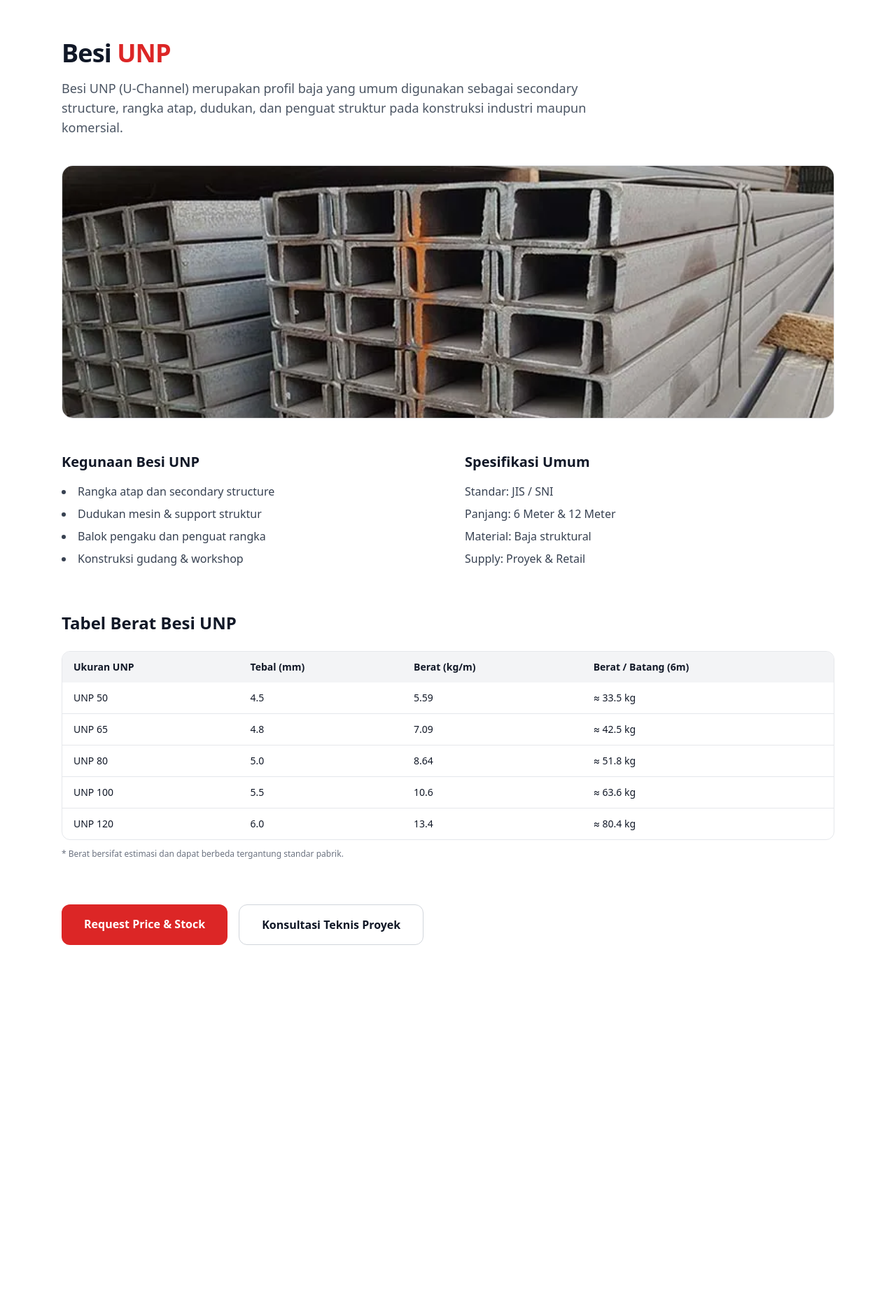
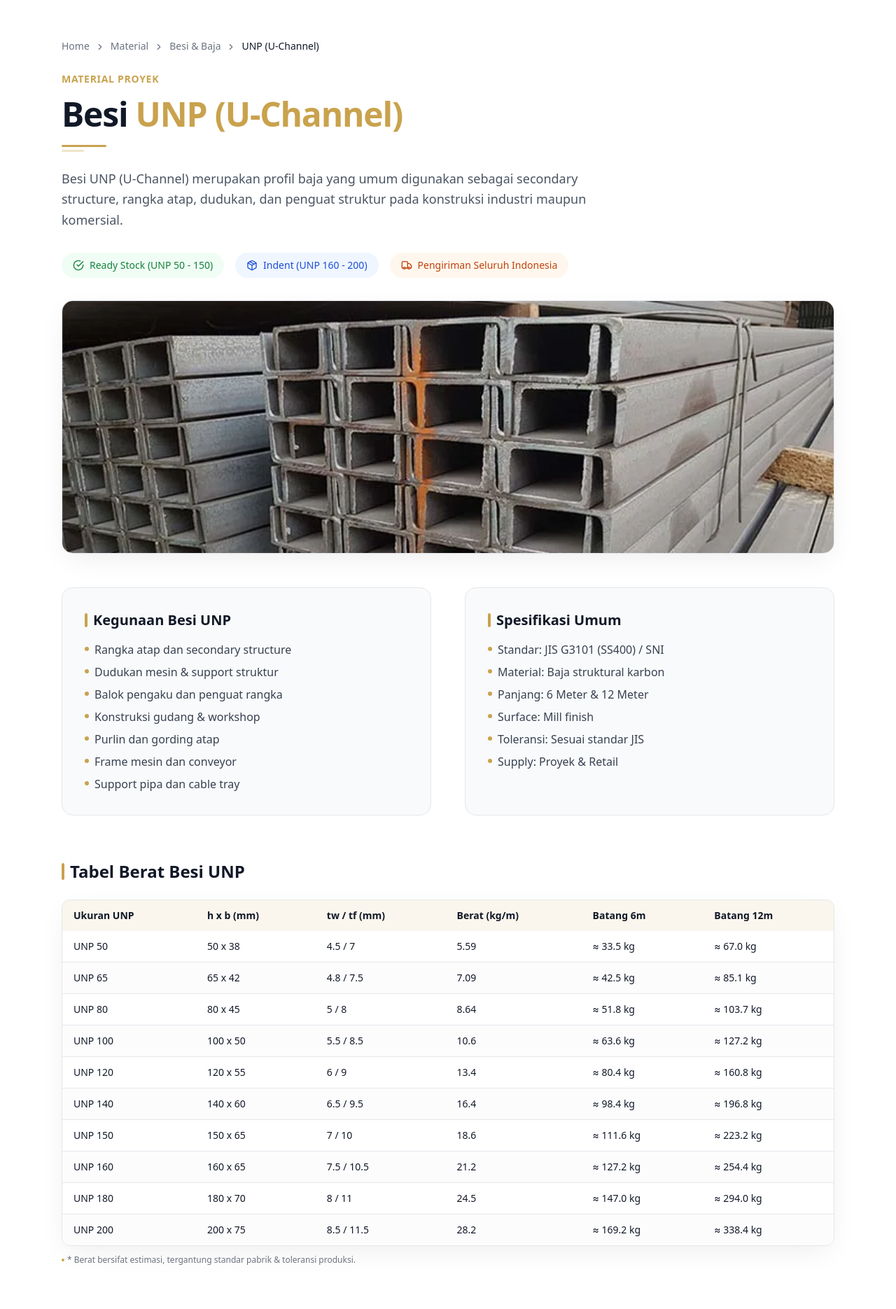
Before and after one commit to herlan-syihabudin/PT.-MANGGALA-PUTRA-PERSADA, a Next.js app: page /material/besi/unp in a window 1280 px wide. Shown: the part 40-1910 px from the top of the page at 70% size. Before the commit the page ends 1486 px from the top, so only its background shows below. Built offline with nearby package versions, Linux system fonts and the light colour scheme.

Commit message:
Update page.tsx

```diff
--- a/app/material/besi/unp/page.tsx
+++ b/app/material/besi/unp/page.tsx
@@ -1,130 +1,281 @@
+import Image from "next/image"
 import Link from "next/link"
+import { ChevronRight, Phone, Package, Truck, CheckCircle, Ruler, Gauge } from "lucide-react"
+import type { Metadata } from "next"
+
+export const metadata: Metadata = {
+  title: "Besi UNP (U-Channel) | Harga & Tabel Berat | Supplier Baja | MPP Engineering",
+  description: "Supplier besi UNP (U-Channel) untuk secondary structure, rangka atap, purlin, dan support struktur. Tersedia ukuran 50-200, panjang 6m & 12m, SNI/JIS. Request harga & stok.",
+  keywords: "besi UNP, U-Channel, kanal U, profil UNP, secondary structure, rangka atap, gording, purlin, supplier UNP jakarta",
+  openGraph: {
+    title: "Besi UNP (U-Channel) | MPP Engineering",
+    description: "Profil baja untuk secondary structure dan rangka. Tabel berat lengkap.",
+    images: ["/images/og-unp.jpg"],
+  },
+  alternates: {
+    canonical: "https://mppindo.com/material/besi/unp",
+  },
+}
 
 export default function UNPPage() {
+  // Data tabel lebih lengkap (dengan dimensi)
+  const unpData = [
+    { ukuran: "UNP 50", h: 50, b: 38, tw: 4.5, tf: 7.0, beratPerM: "5.59", berat6m: "≈ 33.5 kg", berat12m: "≈ 67.0 kg" },
+    { ukuran: "UNP 65", h: 65, b: 42, tw: 4.8, tf: 7.5, beratPerM: "7.09", berat6m: "≈ 42.5 kg", berat12m: "≈ 85.1 kg" },
+    { ukuran: "UNP 80", h: 80, b: 45, tw: 5.0, tf: 8.0, beratPerM: "8.64", berat6m: "≈ 51.8 kg", berat12m: "≈ 103.7 kg" },
+    { ukuran: "UNP 100", h: 100, b: 50, tw: 5.5, tf: 8.5, beratPerM: "10.6", berat6m: "≈ 63.6 kg", berat12m: "≈ 127.2 kg" },
+    { ukuran: "UNP 120", h: 120, b: 55, tw: 6.0, tf: 9.0, beratPerM: "13.4", berat6m: "≈ 80.4 kg", berat12m: "≈ 160.8 kg" },
+    { ukuran: "UNP 140", h: 140, b: 60, tw: 6.5, tf: 9.5, beratPerM: "16.4", berat6m: "≈ 98.4 kg", berat12m: "≈ 196.8 kg" },
+    { ukuran: "UNP 150", h: 150, b: 65, tw: 7.0, tf: 10.0, beratPerM: "18.6", berat6m: "≈ 111.6 kg", berat12m: "≈ 223.2 kg" },
+    { ukuran: "UNP 160", h: 160, b: 65, tw: 7.5, tf: 10.5, beratPerM: "21.2", berat6m: "≈ 127.2 kg", berat12m: "≈ 254.4 kg" },
+    { ukuran: "UNP 180", h: 180, b: 70, tw: 8.0, tf: 11.0, beratPerM: "24.5", berat6m: "≈ 147.0 kg", berat12m: "≈ 294.0 kg" },
+    { ukuran: "UNP 200", h: 200, b: 75, tw: 8.5, tf: 11.5, beratPerM: "28.2", berat6m: "≈ 169.2 kg", berat12m: "≈ 338.4 kg" },
+  ]
+
   return (
     <section className="py-24 bg-white">
       <div className="max-w-6xl mx-auto px-6">
 
-        {/* HEADER */}
-        <h1 className="text-4xl font-extrabold tracking-tight text-gray-900 mb-4">
-          Besi <span className="text-red-600">UNP</span>
+        {/* ===== BREADCRUMB ===== */}
+        <div className="mb-6 text-sm text-gray-500">
+          <Link href="/" className="hover:text-gold transition">Home</Link>
+          <ChevronRight size={14} className="inline mx-2" />
+          <Link href="/material" className="hover:text-gold transition">Material</Link>
+          <ChevronRight size={14} className="inline mx-2" />
+          <Link href="/material/besi" className="hover:text-gold transition">Besi & Baja</Link>
+          <ChevronRight size={14} className="inline mx-2" />
+          <span className="text-gray-900 font-medium">UNP (U-Channel)</span>
+        </div>
+
+        {/* ===== HEADER ===== */}
+        <div className="max-w-3xl mb-8">
+          <span className="inline-block mb-4 text-sm font-semibold text-gold tracking-wider uppercase">
+            Material Proyek
+          </span>
+
+          <h1 className="text-4xl md:text-5xl font-extrabold tracking-tight text-gray-900">
+            Besi <span className="text-gold">UNP (U-Channel)</span>
           </h1>
 
-        <p className="text-lg text-gray-600 max-w-3xl mb-10">
+          <div className="relative mt-5 mb-6">
+            <div className="h-[3px] w-16 bg-gold rounded-full" />
+            <div className="h-[3px] w-8 bg-gold/30 rounded-full mt-1" />
+          </div>
+
+          <p className="text-lg text-gray-600 leading-relaxed">
             Besi UNP (U-Channel) merupakan profil baja yang umum digunakan
             sebagai secondary structure, rangka atap, dudukan, dan penguat
             struktur pada konstruksi industri maupun komersial.
           </p>
+        </div>
 
-        {/* IMAGE */}
-        <div className="mb-12 rounded-2xl overflow-hidden border">
-          <img
+        {/* ===== STOCK STATUS ===== */}
+        <div className="flex flex-wrap gap-4 mb-8">
+          <div className="flex items-center gap-2 bg-green-50 text-green-700 px-4 py-2 rounded-full text-sm">
+            <CheckCircle size={16} />
+            <span>Ready Stock (UNP 50 - 150)</span>
+          </div>
+          <div className="flex items-center gap-2 bg-blue-50 text-blue-700 px-4 py-2 rounded-full text-sm">
+            <Package size={16} />
+            <span>Indent (UNP 160 - 200)</span>
+          </div>
+          <div className="flex items-center gap-2 bg-orange-50 text-orange-700 px-4 py-2 rounded-full text-sm">
+            <Truck size={16} />
+            <span>Pengiriman Seluruh Indonesia</span>
+          </div>
+        </div>
+
+        {/* ===== IMAGE ===== */}
+        <div className="mb-12 rounded-2xl overflow-hidden border border-gray-200 shadow-soft">
+          <Image
             src="/material/besi/unp.jpg"
-            alt="Besi UNP"
+            alt="Besi UNP (U-Channel) untuk secondary structure dan rangka atap"
+            width={1200}
+            height={360}
             className="w-full h-[360px] object-cover"
+            priority
           />
         </div>
 
-        {/* DESCRIPTION */}
+        {/* ===== INFO GRID ===== */}
         <div className="grid md:grid-cols-2 gap-12 mb-16">
-          <div>
-            <h2 className="text-xl font-bold mb-4">
+          <div className="bg-gray-50 border border-gray-200 rounded-2xl p-8">
+            <h2 className="text-xl font-bold mb-4 flex items-center gap-2">
+              <span className="w-1 h-5 bg-gold rounded-full" />
               Kegunaan Besi UNP
             </h2>
-            <ul className="list-disc list-inside text-gray-700 space-y-2">
-              <li>Rangka atap dan secondary structure</li>
-              <li>Dudukan mesin & support struktur</li>
-              <li>Balok pengaku dan penguat rangka</li>
-              <li>Konstruksi gudang & workshop</li>
+            <ul className="space-y-2 text-gray-700">
+              {[
+                "Rangka atap dan secondary structure",
+                "Dudukan mesin & support struktur",
+                "Balok pengaku dan penguat rangka",
+                "Konstruksi gudang & workshop",
+                "Purlin dan gording atap",
+                "Frame mesin dan conveyor",
+                "Support pipa dan cable tray",
+              ].map((item, i) => (
+                <li key={i} className="flex items-start gap-2">
+                  <span className="w-1.5 h-1.5 bg-gold rounded-full mt-2" />
+                  <span>{item}</span>
+                </li>
+              ))}
             </ul>
           </div>
 
-          <div>
-            <h2 className="text-xl font-bold mb-4">
+          <div className="bg-gray-50 border border-gray-200 rounded-2xl p-8">
+            <h2 className="text-xl font-bold mb-4 flex items-center gap-2">
+              <span className="w-1 h-5 bg-gold rounded-full" />
               Spesifikasi Umum
             </h2>
-            <ul className="text-gray-700 space-y-2">
-              <li>Standar: JIS / SNI</li>
-              <li>Panjang: 6 Meter & 12 Meter</li>
-              <li>Material: Baja struktural</li>
-              <li>Supply: Proyek & Retail</li>
+            <ul className="space-y-2 text-gray-700">
+              {[
+                "Standar: JIS G3101 (SS400) / SNI",
+                "Material: Baja struktural karbon",
+                "Panjang: 6 Meter & 12 Meter",
+                "Surface: Mill finish",
+                "Toleransi: Sesuai standar JIS",
+                "Supply: Proyek & Retail",
+              ].map((item, i) => (
+                <li key={i} className="flex items-start gap-2">
+                  <span className="w-1.5 h-1.5 bg-gold rounded-full mt-2" />
+                  <span>{item}</span>
+                </li>
+              ))}
             </ul>
           </div>
         </div>
 
-        {/* WEIGHT TABLE */}
+        {/* ===== WEIGHT TABLE ===== */}
         <div className="mb-16">
-          <h2 className="text-2xl font-bold mb-6">
+          <h2 className="text-2xl font-bold mb-6 flex items-center gap-2">
+            <span className="w-1 h-6 bg-gold rounded-full" />
             Tabel Berat Besi UNP
           </h2>
 
-          <div className="overflow-x-auto border rounded-xl">
+          <div className="overflow-x-auto border border-gray-200 rounded-xl shadow-soft">
             <table className="w-full text-sm">
-              <thead className="bg-gray-100 text-gray-900">
+              <thead className="bg-gold/10 text-gray-900">
                 <tr>
-                  <th className="px-4 py-3 text-left">Ukuran UNP</th>
-                  <th className="px-4 py-3 text-left">Tebal (mm)</th>
-                  <th className="px-4 py-3 text-left">Berat (kg/m)</th>
-                  <th className="px-4 py-3 text-left">Berat / Batang (6m)</th>
+                  <th className="px-4 py-3 text-left font-semibold">Ukuran UNP</th>
+                  <th className="px-4 py-3 text-left font-semibold">h x b (mm)</th>
+                  <th className="px-4 py-3 text-left font-semibold">tw / tf (mm)</th>
+                  <th className="px-4 py-3 text-left font-semibold">Berat (kg/m)</th>
+                  <th className="px-4 py-3 text-left font-semibold">Batang 6m</th>
+                  <th className="px-4 py-3 text-left font-semibold">Batang 12m</th>
                 </tr>
               </thead>
               <tbody className="divide-y">
-                <tr>
-                  <td className="px-4 py-3">UNP 50</td>
-                  <td className="px-4 py-3">4.5</td>
-                  <td className="px-4 py-3">5.59</td>
-                  <td className="px-4 py-3">≈ 33.5 kg</td>
+                {unpData.map((row, i) => (
+                  <tr key={i} className="hover:bg-gray-50 transition even:bg-gray-50/50">
+                    <td className="px-4 py-3 font-medium">{row.ukuran}</td>
+                    <td className="px-4 py-3">{row.h} x {row.b}</td>
+                    <td className="px-4 py-3">{row.tw} / {row.tf}</td>
+                    <td className="px-4 py-3">{row.beratPerM}</td>
+                    <td className="px-4 py-3">{row.berat6m}</td>
+                    <td className="px-4 py-3">{row.berat12m}</td>
                   </tr>
-                <tr>
-                  <td className="px-4 py-3">UNP 65</td>
-                  <td className="px-4 py-3">4.8</td>
-                  <td className="px-4 py-3">7.09</td>
-                  <td className="px-4 py-3">≈ 42.5 kg</td>
-                </tr>
-                <tr>
-                  <td className="px-4 py-3">UNP 80</td>
-                  <td className="px-4 py-3">5.0</td>
-                  <td className="px-4 py-3">8.64</td>
-                  <td className="px-4 py-3">≈ 51.8 kg</td>
-                </tr>
-                <tr>
-                  <td className="px-4 py-3">UNP 100</td>
-                  <td className="px-4 py-3">5.5</td>
-                  <td className="px-4 py-3">10.6</td>
-                  <td className="px-4 py-3">≈ 63.6 kg</td>
-                </tr>
-                <tr>
-                  <td className="px-4 py-3">UNP 120</td>
-                  <td className="px-4 py-3">6.0</td>
-                  <td className="px-4 py-3">13.4</td>
-                  <td className="px-4 py-3">≈ 80.4 kg</td>
-                </tr>
+                ))}
               </tbody>
             </table>
           </div>
 
-          <p className="text-xs text-gray-500 mt-3">
-            * Berat bersifat estimasi dan dapat berbeda tergantung standar pabrik.
+          <p className="text-xs text-gray-500 mt-3 flex items-center gap-1">
+            <span className="w-1 h-1 bg-gold rounded-full" />
+            * Berat bersifat estimasi, tergantung standar pabrik & toleransi produksi.
           </p>
         </div>
 
-        {/* CTA */}
+        {/* ===== TECHNICAL INFO ===== */}
+        <div className="mb-16 bg-blue-50 border border-blue-200 rounded-2xl p-6">
+          <div className="flex items-start gap-3">
+            <Gauge size={24} className="text-blue-600 flex-shrink-0" />
+            <div>
+              <h3 className="font-semibold text-gray-900 mb-2">Info Teknis</h3>
+              <p className="text-sm text-gray-700">
+                Besi UNP (U-Channel) memiliki kekuatan yang baik untuk aplikasi secondary structure.
+                Profil ini lebih ringan dari WF/H-Beam namun cukup kaku untuk purlin, gording,
+                dan support struktur. Tersedia dalam dua panjang (6m dan 12m) untuk fleksibilitas proyek.
+              </p>
+            </div>
+          </div>
+        </div>
+
+        {/* ===== RELATED PRODUCTS ===== */}
+        <div className="mb-16">
+          <h2 className="text-2xl font-bold mb-6 flex items-center gap-2">
+            <span className="w-1 h-6 bg-gold rounded-full" />
+            Material Terkait
+          </h2>
+
+          <div className="grid md:grid-cols-3 gap-6">
+            {[
+              { name: "Besi WF", slug: "wf", desc: "Balok dan kolom struktur utama" },
+              { name: "Besi H-Beam", slug: "h-beam", desc: "Struktur utama bangunan industri" },
+              { name: "Pipa Baja", slug: "pipa-baja", desc: "Struktur & mechanical support" },
+            ].map((item) => (
+              <Link
+                key={item.slug}
+                href={`/material/besi/${item.slug}`}
+                className="group border border-gray-200 rounded-xl p-6 hover:border-gold/30 hover:shadow-md transition"
+              >
+                <h3 className="font-semibold text-gray-900 group-hover:text-gold transition">
+                  {item.name}
+                </h3>
+                <p className="text-sm text-gray-500 mt-1">{item.desc}</p>
+              </Link>
+            ))}
+          </div>
+        </div>
+
+        {/* ===== CTA ===== */}
         <div className="flex flex-col md:flex-row gap-4">
           <a
-            href="https://wa.me/6281297396612?text=Halo,%20saya%20ingin%20request%20harga%20dan%20stok%20Besi%20UNP"
-            className="bg-red-600 text-white px-8 py-4 rounded-xl font-semibold text-center hover:bg-red-700 transition"
+            href="https://wa.me/6281297396612?text=Halo%20PT%20Manggala%20Putra%20Persada,%20saya%20ingin%20request%20harga%20dan%20stok%20Besi%20UNP.%0AUkuran:%20______,%0APanjang:%20______%20(6m%20/%2012m),%0AJumlah:%20______%20batang,%0ALokasi%20Kirim:%20______."
+            target="_blank"
+            rel="noreferrer"
+            className="inline-flex items-center justify-center gap-2 bg-gradient-to-r from-red-600 to-red-700 text-white px-8 py-4 rounded-xl font-semibold
+              hover:from-red-700 hover:to-red-800 transition-all shadow-lg shadow-red-600/20
+              hover:shadow-xl hover:-translate-y-0.5 active:translate-y-0 group flex-1"
           >
-            Request Price & Stock
+            <Phone size={18} />
+            Request Harga & Stok
+            <ChevronRight size={16} className="group-hover:translate-x-1 transition-transform" />
           </a>
 
           <Link
             href="/kontak"
-            className="border border-gray-300 px-8 py-4 rounded-xl font-semibold text-center hover:bg-gray-100 transition"
+            className="inline-flex items-center justify-center gap-2 border border-gray-300 px-8 py-4 rounded-xl font-semibold hover:bg-gray-100 transition flex-1"
           >
             Konsultasi Teknis Proyek
           </Link>
         </div>
 
+        {/* ===== SCHEMA MARKUP (Product) ===== */}
+        <script
+          type="application/ld+json"
+          dangerouslySetInnerHTML={{
+            __html: JSON.stringify({
+              "@context": "https://schema.org",
+              "@type": "Product",
+              "name": "Besi UNP (U-Channel)",
+              "description": "Profil baja UNP untuk secondary structure, rangka atap, dan support struktur.",
+              "image": "https://mppindo.com/material/besi/unp.jpg",
+              "brand": {
+                "@type": "Brand",
+                "name": "JIS / SNI"
+              },
+              "offers": {
+                "@type": "Offer",
+                "availability": "https://schema.org/InStock",
+                "priceSpecification": {
+                  "@type": "PriceSpecification",
+                  "priceCurrency": "IDR"
+                }
+              }
+            })
+          }}
+        />
+
       </div>
     </section>
   )
```
Lines whose indentation alone changed are shown as unchanged.
